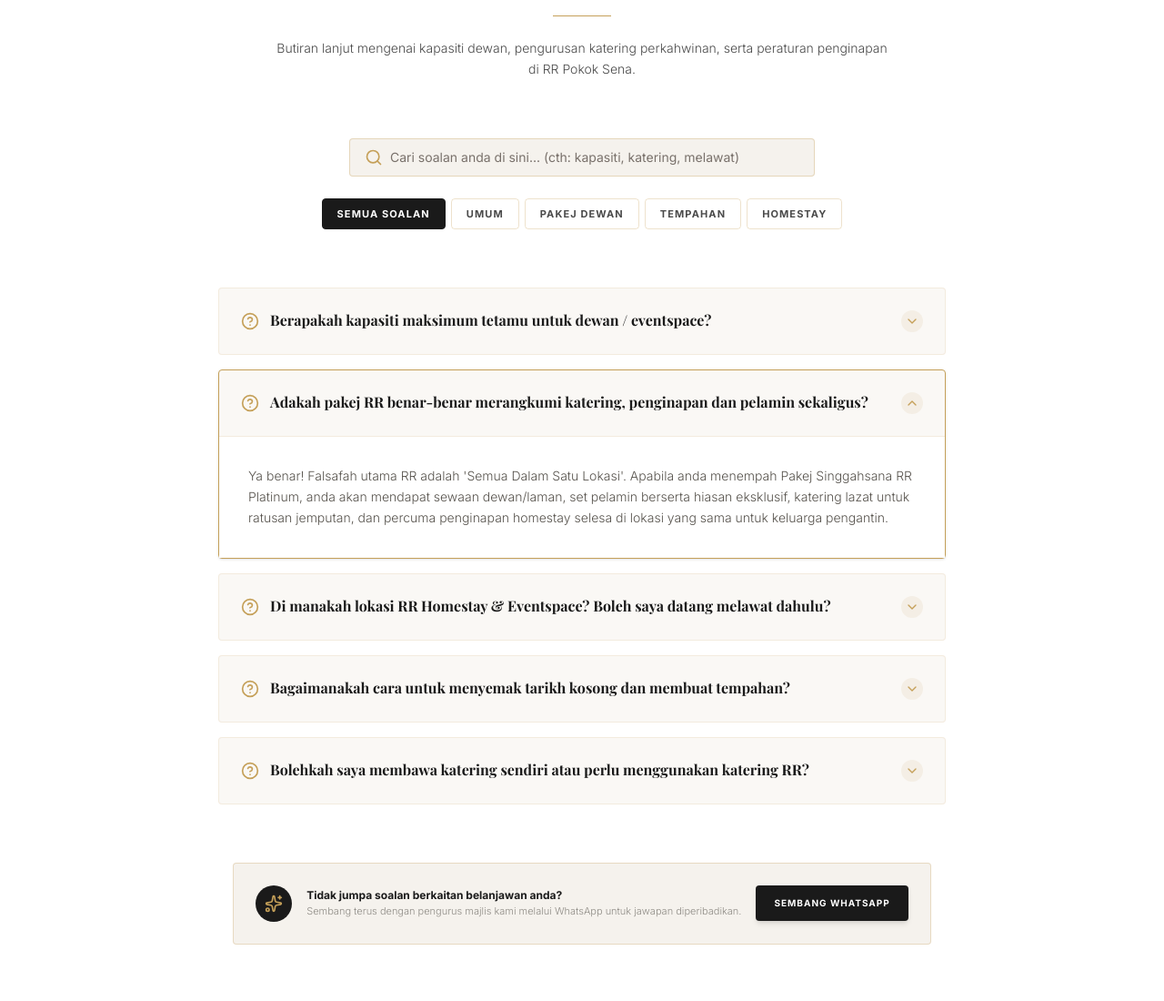
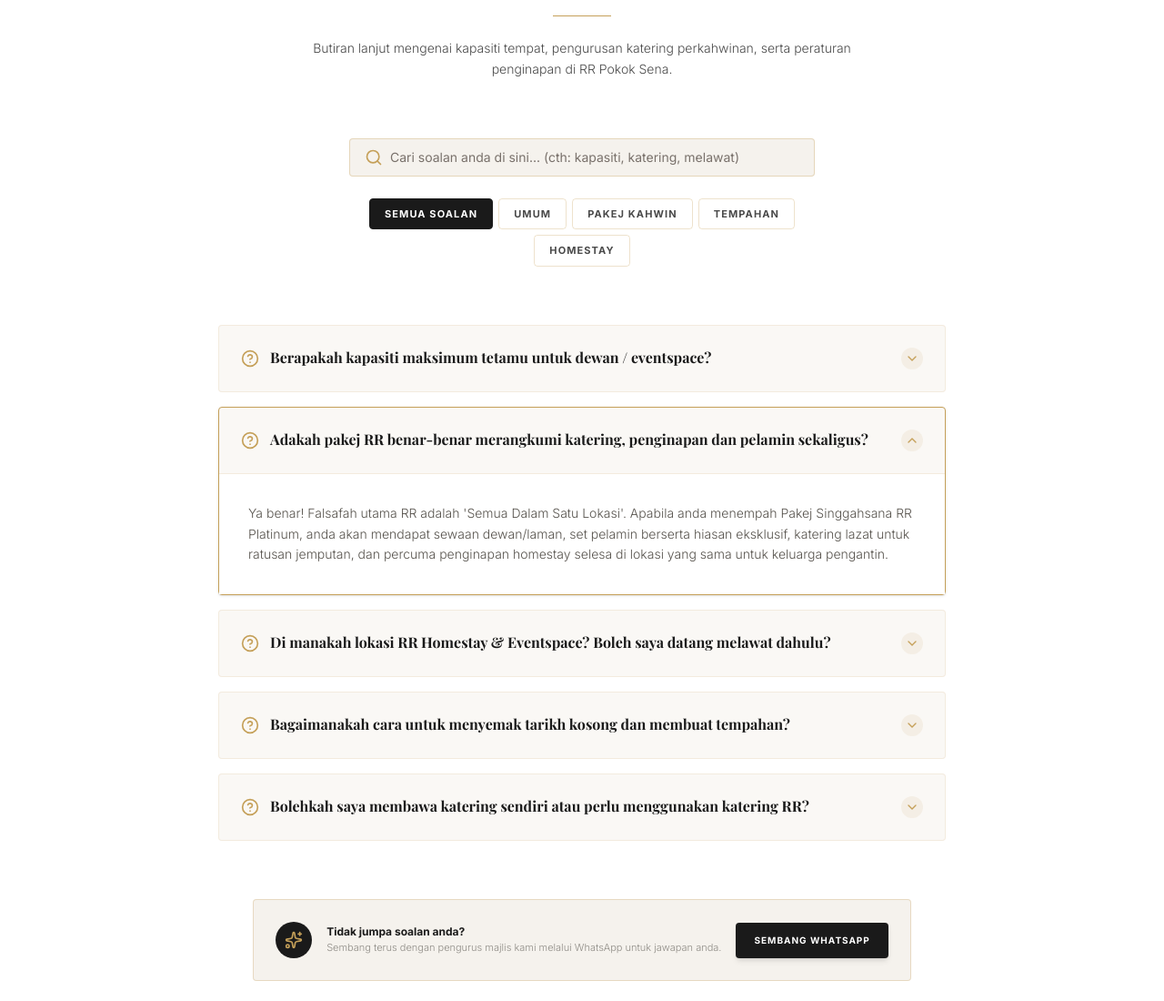
Before and after one commit to hafizahyat99/rrhomestay, a React (Vite) app: page / in a window 1280 px wide. Shown: the part 8691-9791 px from the top of the page at 91% size. Built offline with nearby package versions, Linux system fonts and the light colour scheme; a web font is replaced by a local one.

Commit message:
Update FAQ.tsx

```diff
--- a/src/components/FAQ.tsx
+++ b/src/components/FAQ.tsx
@@ -40,7 +40,7 @@
           </h2>
           <div className="w-16 h-[1px] mx-auto bg-[#C5A059] mb-6" />
           <p className="font-sans text-xs md:text-sm text-[#4A4A4A] leading-relaxed font-light">
-            Butiran lanjut mengenai kapasiti dewan, pengurusan katering perkahwinan, serta peraturan penginapan di RR Pokok Sena.
+            Butiran lanjut mengenai kapasiti tempat, pengurusan katering perkahwinan, serta peraturan penginapan di RR Pokok Sena.
           </p>
         </div>
 
@@ -64,7 +64,7 @@
             {[
               { id: 'all', label: 'Semua Soalan' },
               { id: 'general', label: 'Umum' },
-              { id: 'event', label: 'Pakej Dewan' },
+              { id: 'event', label: 'Pakej Kahwin' },
               { id: 'booking', label: 'Tempahan' },
               { id: 'homestay', label: 'Homestay' }
             ].map((tab) => (
@@ -149,8 +149,8 @@
               <Sparkles className="w-5 h-5 text-[#C5A059]" />
             </div>
             <div className="text-left">
-              <p className="font-sans text-xs text-[#1A1A1A] font-bold leading-tight">Tidak jumpa soalan berkaitan belanjawan anda?</p>
-              <p className="font-sans text-[11px] text-[#8E8B85] font-light mt-0.5">Sembang terus dengan pengurus majlis kami melalui WhatsApp untuk jawapan diperibadikan.</p>
+              <p className="font-sans text-xs text-[#1A1A1A] font-bold leading-tight">Tidak jumpa soalan anda?</p>
+              <p className="font-sans text-[11px] text-[#8E8B85] font-light mt-0.5">Sembang terus dengan pengurus majlis kami melalui WhatsApp untuk jawapan anda.</p>
             </div>
             <a
               href="https://wa.me/60194411934?text=Salam%20Admin%20RR%20Homestay.%20Saya%20baca%20FAQ%20di%20website%20pakej.%20Boleh%20saya%20bertanya%20mengenai..."
```
